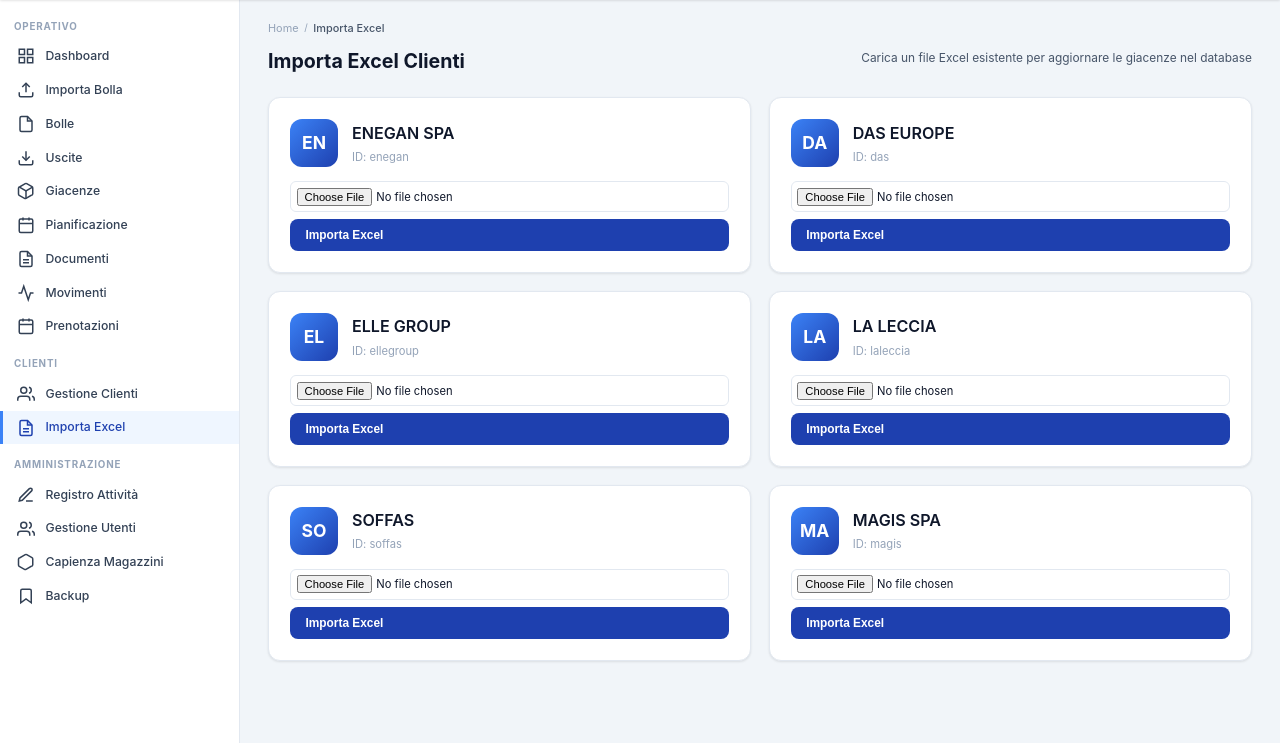
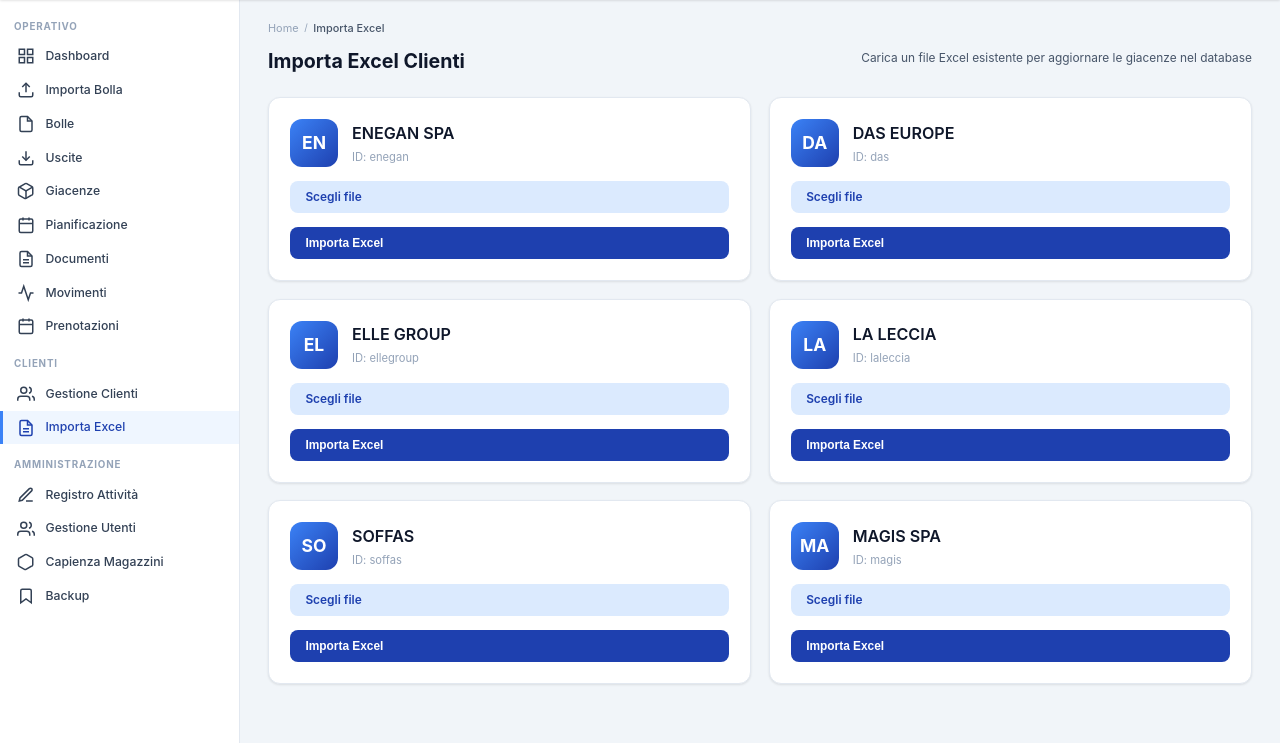
Before and after one commit to sso-spiece-girls/Logistic_hub, a Flask app: page /clienti/importa-excel in a window 1280 px wide. Shown: the part 57-800 px from the top of the page. Run offline with Flask 3, Linux system fonts and the light colour scheme; a user stored in the database is signed in; some libraries are stand-ins or nearby versions.

Commit message:
style: file input clienti coerente con btn btn-secondary su label nascosto

```diff
--- a/templates/clienti/importa_excel.html
+++ b/templates/clienti/importa_excel.html
@@ -20,7 +20,9 @@
             </div>
             <div class="cliente-actions">
                 <form method="POST" action="{{ url_for('clienti.esegui_import_excel', id_cliente=p.id) }}" enctype="multipart/form-data" style="display:flex;flex-direction:column;gap:0.5rem;width:100%">
-                    <input type="file" name="excel_file" accept=".xlsx" required class="form-input" style="font-size:0.8rem;padding:0.4rem">
+                    <input type="file" name="excel_file" id="file-{{ p.id }}" accept=".xlsx" required style="display:none">
+                    <label for="file-{{ p.id }}" class="btn btn-secondary cliente-btn" style="text-align:center;cursor:pointer">Scegli file</label>
+                    <span id="name-{{ p.id }}" class="text-muted" style="font-size:.8rem"></span>
                     <button type="submit" class="btn btn-primary cliente-btn">Importa Excel</button>
                 </form>
             </div>
@@ -28,4 +30,12 @@
     </div>
 {% endfor %}
 </div>
+<script>
+document.querySelectorAll('[id^="file-"]').forEach(function(input) {
+    input.addEventListener('change', function() {
+        var name = this.files && this.files[0] ? this.files[0].name : '';
+        document.getElementById('name-' + this.id.split('-')[1]).textContent = name;
+    });
+});
+</script>
 {% endblock %}
```
Also changed, not shown: templates/clienti/upload.html (+12 -1 lines).
